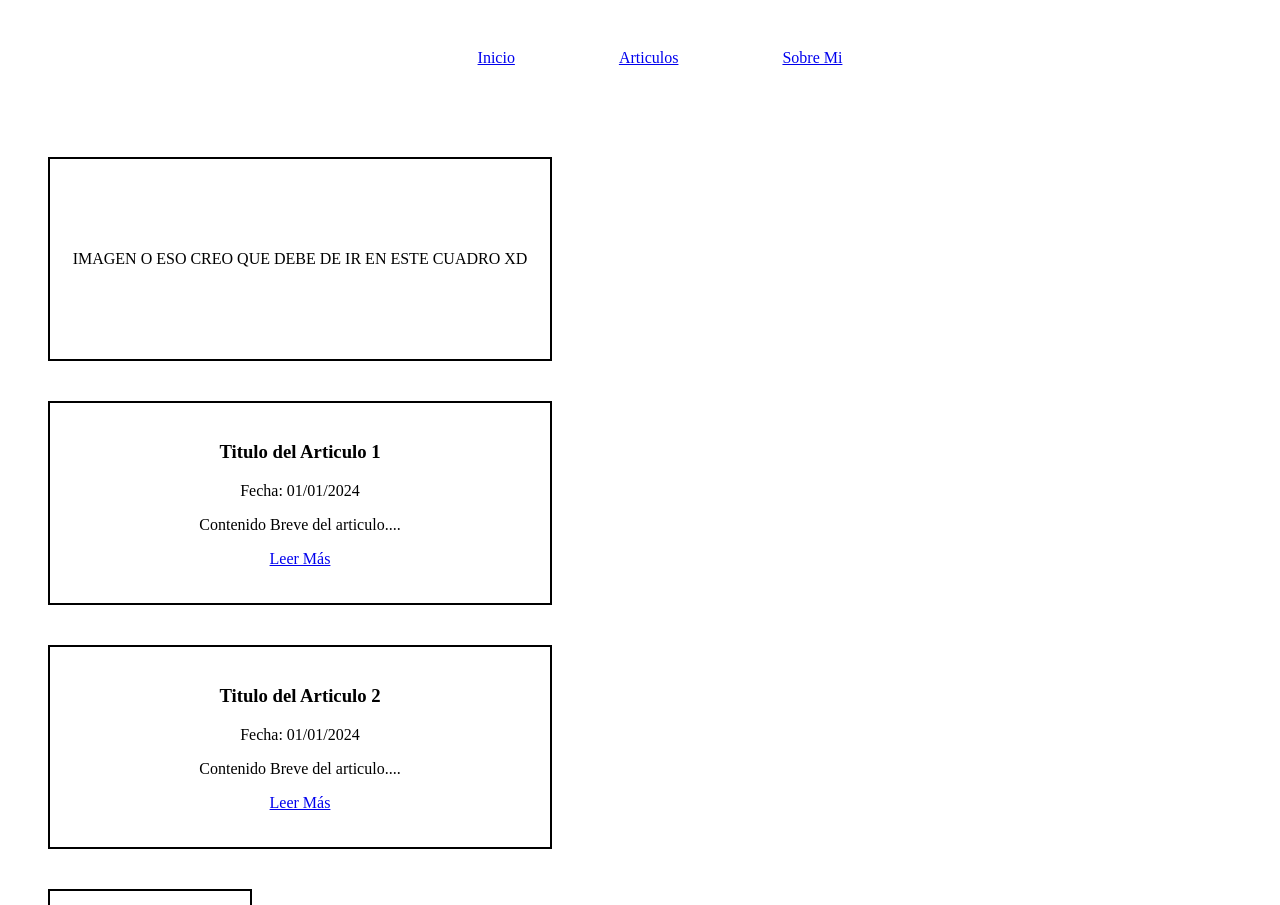
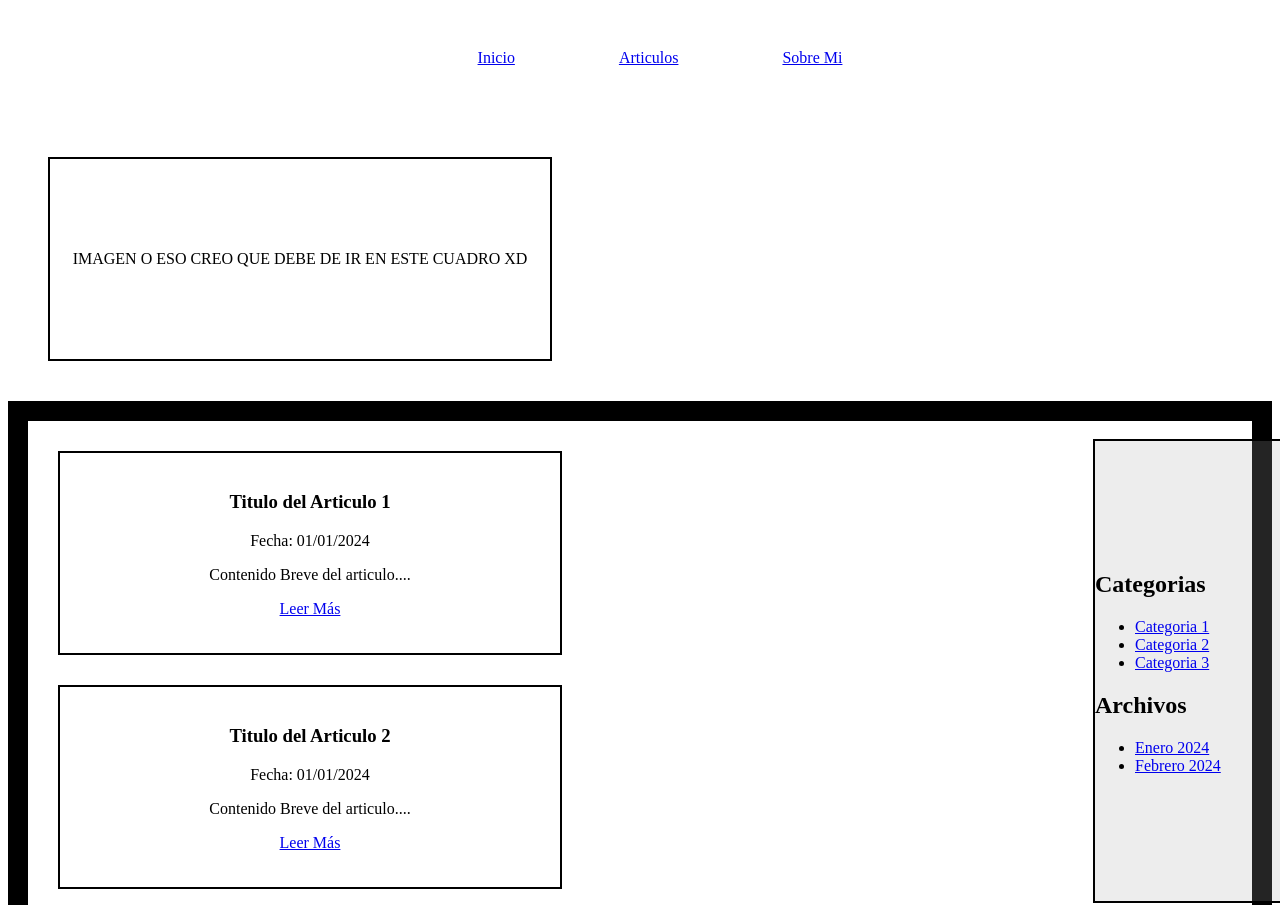
Before and after one commit to Breyner794/Taller_CSS, a plain HTML site: page index.html in a window 1280 px wide. Shown: the part 68-973 px from the top of the page. Drawn offline with Linux system fonts and the light colour scheme.

Commit message:
Avance #2
Se cambian stylos

```diff
--- a/index.html
+++ b/index.html
@@ -26,8 +26,8 @@
 
     <div class="box"> IMAGEN O ESO CREO QUE DEBE DE IR EN ESTE CUADRO XD</div>
 
-    <article>
-
+    <aside class="asidebar">
+        <section class="articulo_general">
             <div class="articulo_1">
                 <h3>Titulo del Articulo 1</h3>
                 <p>Fecha: 01/01/2024</p>
@@ -35,18 +35,14 @@
                 <p><a href="#">Leer Más</a></p>
             </div>
 
-    </article>
-
-
             <div class="articulo_2">
                 <h3>Titulo del Articulo 2</h3>
                 <p>Fecha: 01/01/2024</p>
                 <p>Contenido Breve del articulo....</p>
                 <p><a href="#">Leer Más</a></p>
             </div>
-
             <div class="categorias">
-        <h2>Categorias</h2>
+                <h2 >Categorias</h2>
                 <ul>
                     <li><a href="#">Categoria 1</a></li>
                     <li><a href="#">Categoria 2</a></li>
@@ -58,6 +54,9 @@
                     <li><a href="#">Febrero 2024</a></li>
                 </ul>
             </div>
+        </section>
+    </aside>
+
 
     <footer class="piepagina">
         <P>@2024 My Blog. Todo los derechos reservados.</P>
--- a/style.css
+++ b/style.css
@@ -22,7 +22,7 @@
     align-content: center;
 }
 .articulo_1{
-    margin: 40px;
+    margin: 30px;
     width: 500px;
     height: 200px;
     border: 2px solid;
@@ -30,7 +30,7 @@
     align-content: center;
 }
 .articulo_2{
-    margin: 40px;
+    margin: 30px;
     width: 500px;
     height: 200px;
     border: 2px solid;
@@ -38,15 +38,21 @@
     align-content: center;
 }
 .categorias{
-    margin: 40px;
-    width: 200px;
-    height: 500px;
+    margin: 0 auto;
+    width: 190px;
+    height: 460px;
     border: 2px solid;
     align-content: center;
+    background-color: rgba(169, 169, 169, 0.21);
+    position: relative;
+    right: -550px;
+    top: -480px;
+
 }
 .piepagina{
     text-align: center;
     align-content: center;
+    background-color: rgba(169, 169, 169, 0.444);
 }
 .header .nav_opcion{
     list-style: none;
@@ -55,5 +61,7 @@
 .header .nav_opcion li{
     display: inline-block;
     padding: 50px;
-
 }
+.articulo_general{
+    border: 20px solid;
+}
```
Lines whose indentation alone changed are shown as unchanged.
